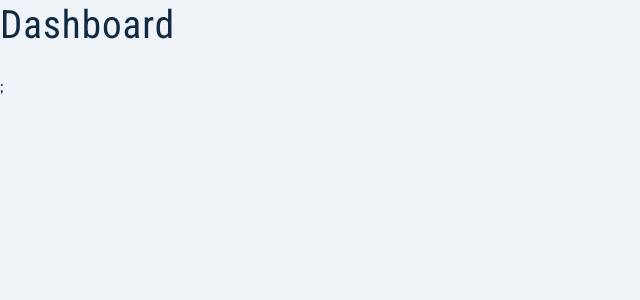
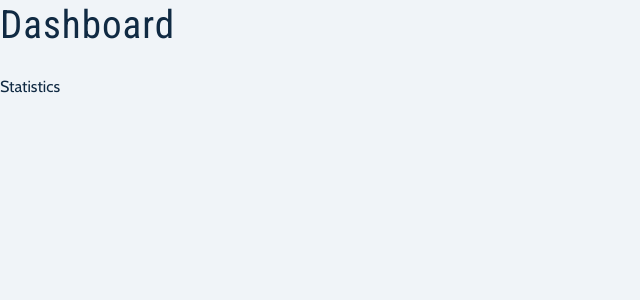
Before and after one commit to arshali2774/Jobster, a React (Vite) app: page / in a window 1280 px wide. Shown: the top 300 px of the page, without its empty margins (0-640 px from the left). Built offline with nearby package versions, Linux system fonts and the light colour scheme.

Commit message:
added all dashboard pages

```diff
--- a/src/App.jsx
+++ b/src/App.jsx
@@ -1,7 +1,13 @@
 import React from 'react';
-import { Landing, Error, Dashboard, Register } from './pages';
+import { Landing, Error, Register } from './pages';
+import {
+  Dashboard,
+  Statistics,
+  AllJobs,
+  AddJob,
+  Profile,
+} from './pages/Dashboard';
 import { RouterProvider, createBrowserRouter } from 'react-router-dom';
-import { Logo } from './components';
 import { Toaster } from 'react-hot-toast';
 
 const App = () => {
@@ -9,6 +15,24 @@ const App = () => {
     {
       path: '/',
       element: <Dashboard />,
+      children: [
+        {
+          index: true,
+          element: <Statistics />,
+        },
+        {
+          path: 'all-jobs',
+          element: <AllJobs />,
+        },
+        {
+          path: 'add-job',
+          element: <AddJob />,
+        },
+        {
+          path: 'profile',
+          element: <Profile />,
+        },
+      ],
     },
     {
       path: 'landing',
@@ -26,7 +50,7 @@ const App = () => {
   return (
     <>
       <Toaster />
-      <RouterProvider router={router} />;
+      <RouterProvider router={router} />
     </>
   );
 };
--- /dev/null
+++ b/src/pages/Dashboard/AddJob.jsx
@@ -0,0 +1,7 @@
+import React from 'react';
+
+const AddJob = () => {
+  return <div>AddJob</div>;
+};
+
+export default AddJob;
--- /dev/null
+++ b/src/pages/Dashboard/AllJobs.jsx
@@ -0,0 +1,7 @@
+import React from 'react';
+
+const AllJobs = () => {
+  return <div>AllJobs</div>;
+};
+
+export default AllJobs;
--- a/src/pages/Dashboard.jsx
+++ b/src/pages/Dashboard/Dashboard.jsx
@@ -1,10 +1,12 @@
 import React from 'react';
-import Wrapper from '../assets/wrappers/SharedLayout';
+import Wrapper from '../../assets/wrappers/SharedLayout';
+import { Outlet } from 'react-router-dom';
 
 const Dashboard = () => {
   return (
     <Wrapper>
       <h2>Dashboard</h2>
+      <Outlet />
     </Wrapper>
   );
 };
--- /dev/null
+++ b/src/pages/Dashboard/Profile.jsx
@@ -0,0 +1,7 @@
+import React from 'react';
+
+const Profile = () => {
+  return <div>Profile</div>;
+};
+
+export default Profile;
--- /dev/null
+++ b/src/pages/Dashboard/Statistics.jsx
@@ -0,0 +1,7 @@
+import React from 'react';
+
+const Statistics = () => {
+  return <div>Statistics</div>;
+};
+
+export default Statistics;
--- /dev/null
+++ b/src/pages/Dashboard/index.js
@@ -0,0 +1,5 @@
+export { default as Dashboard } from './Dashboard';
+export { default as Statistics } from './Statistics';
+export { default as AddJob } from './AddJob';
+export { default as AllJobs } from './AllJobs';
+export { default as Profile } from './Profile';
--- a/src/pages/index.js
+++ b/src/pages/index.js
@@ -1,4 +1,3 @@
 export { default as Landing } from './Landing';
-export { default as Dashboard } from './Dashboard';
 export { default as Error } from './Error';
 export { default as Register } from './Register';
```
